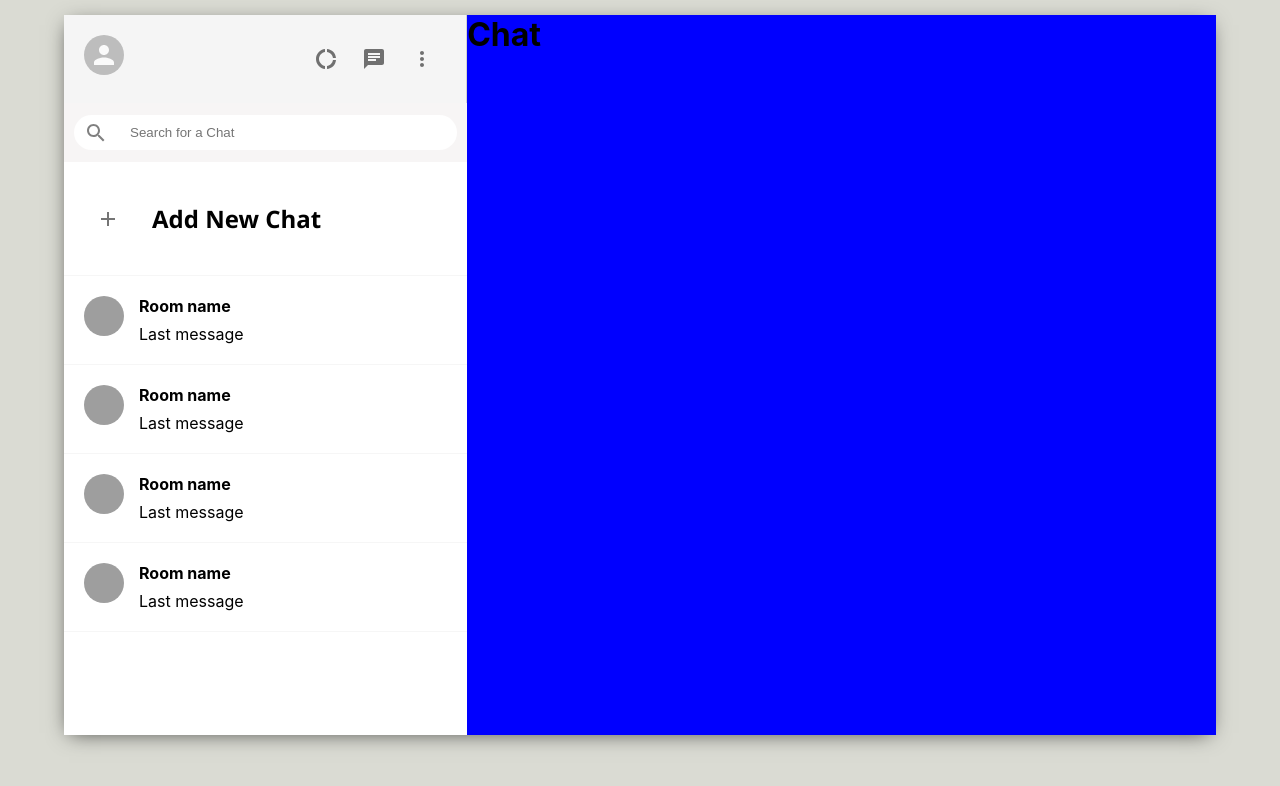
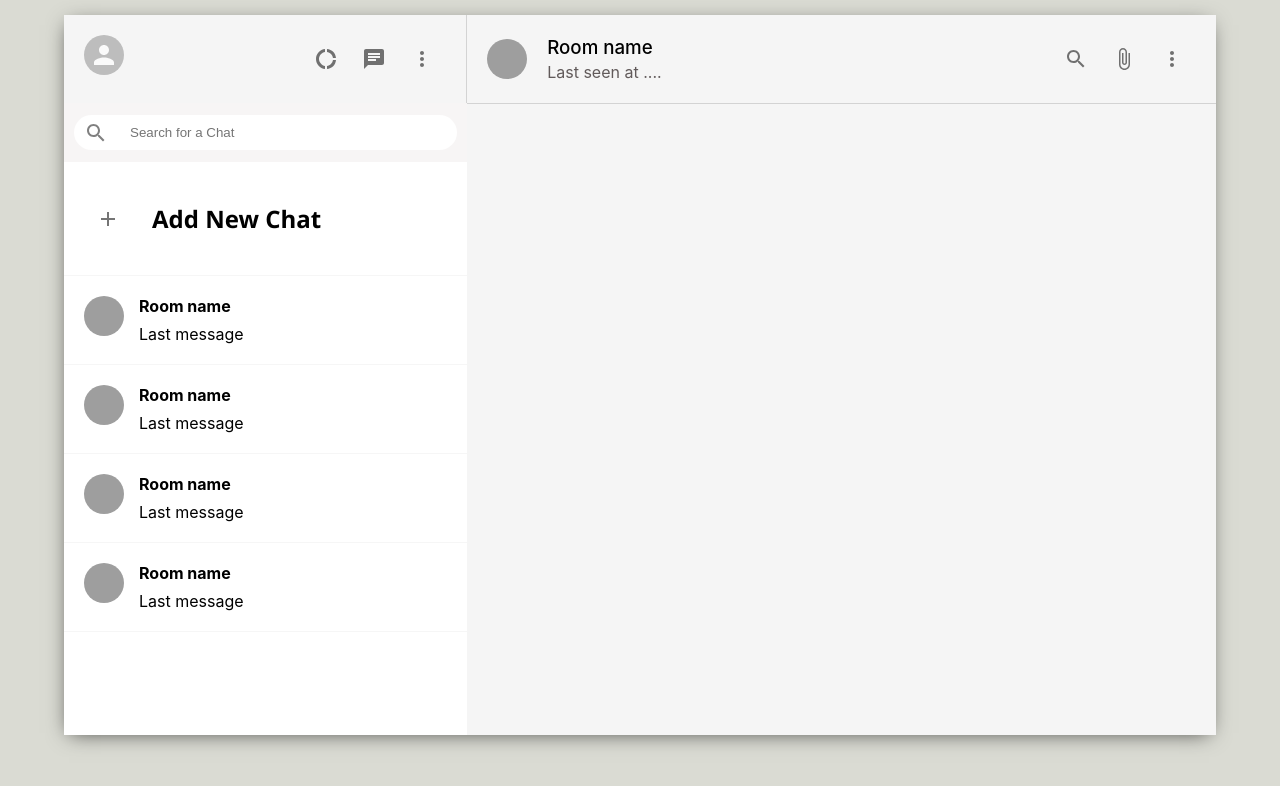
Before and after one commit to henryboisdequin/Chat-App, a React (Create React App) app: page / in a window 1280 px wide. Shown: the top 786 px of the page. Built offline with nearby package versions, Linux system fonts and the light colour scheme; grey boxes are pictures that could not be loaded.

Commit message:
finished chat-header

```diff
--- a/src/components/Chat/Chat.css
+++ b/src/components/Chat/Chat.css
@@ -1,4 +1,30 @@
 .chat {
   flex: 0.65;
-  background-color: blue;
 }
+
+.chat-header {
+  padding: 20px;
+  display: flex;
+  align-items: center;
+  border-bottom: 1px solid lightgray;
+}
+
+.chat-headerInfo {
+  flex: 1;
+  padding-left: 20px;
+}
+
+.chat-headerInfo > h3 {
+  margin-bottom: 3px;
+  font-weight: 500;
+}
+
+.chat-headerInfo > p {
+  color: rgb(97, 90, 90);
+}
+
+.chat-headerRight {
+  display: flex;
+  justify-content: space-between;
+  min-width: 100px;
+}
--- a/src/components/Chat/Chat.js
+++ b/src/components/Chat/Chat.js
@@ -1,10 +1,36 @@
-import React from "react";
+import React, { useState, useEffect } from "react";
 import "./Chat.css";
+import { Avatar, IconButton } from "@material-ui/core";
+import { SearchOutlined, AttachFile, MoreVert } from "@material-ui/icons";
 
 export default function Chat() {
+  const [seed, setSeed] = useState("");
+  useEffect(() => {
+    setSeed(Math.floor(Math.random() * 1000));
+  }, []);
+
   return (
     <div className="chat">
-      <h1>Chat</h1>
+      <div className="chat-header">
+        <Avatar src={`https://avatars.dicebear.com/api/bottts/${seed}.svg`} />
+        <div className="chat-headerInfo">
+          <h3>Room name</h3>
+          <p>Last seen at ....</p>
+        </div>
+        <div className="chat-headerRight">
+          <IconButton>
+            <SearchOutlined />
+          </IconButton>
+          <IconButton>
+            <AttachFile />
+          </IconButton>
+          <IconButton>
+            <MoreVert />
+          </IconButton>
+        </div>
+      </div>
+      <div className="chat-body"></div>
+      <div className="chat-footer"></div>
     </div>
   );
 }
```
